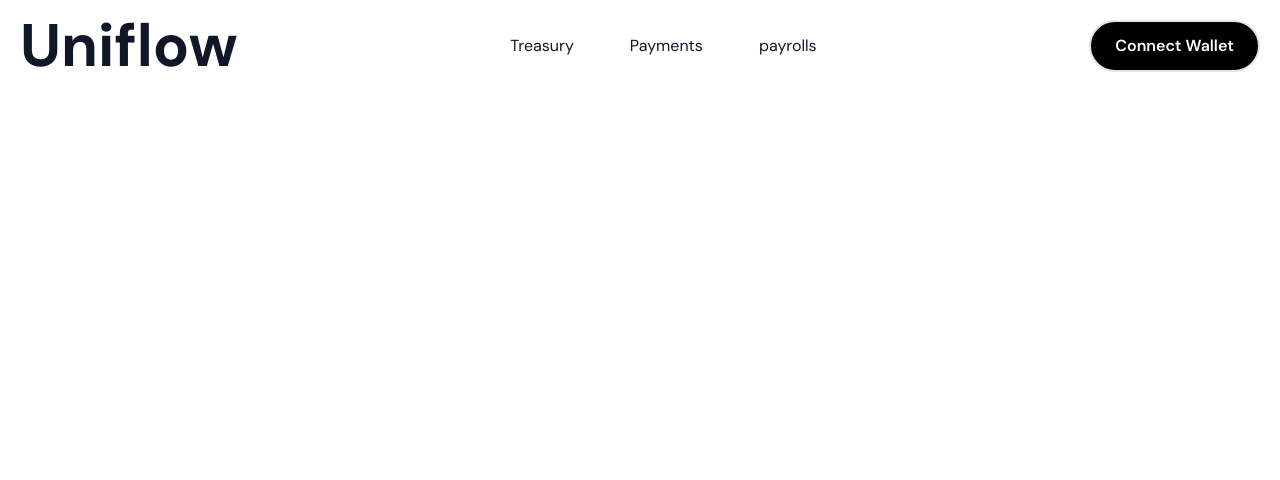
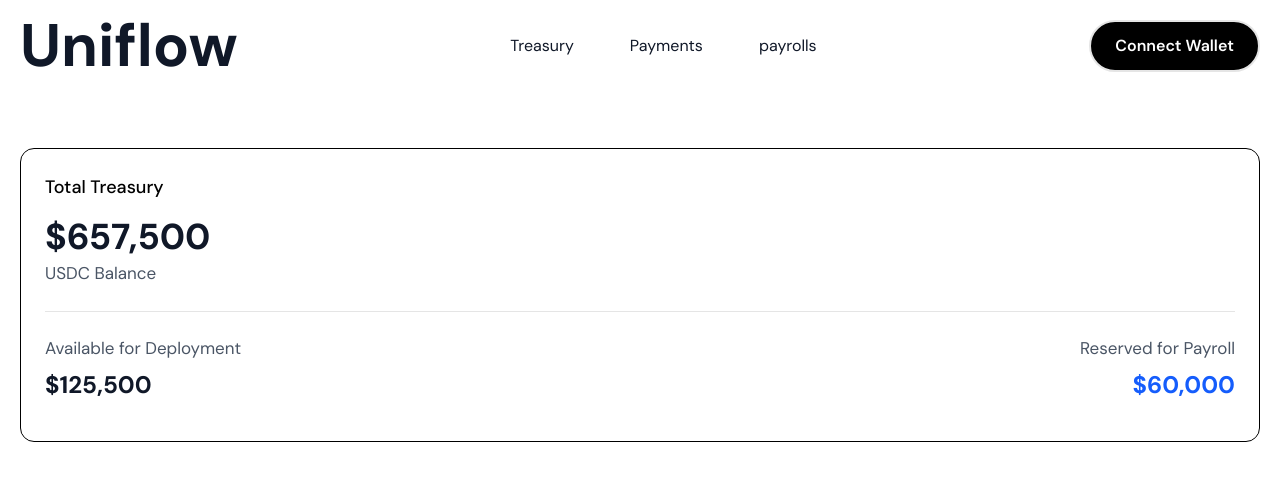
Before and after one commit to Apurvborhade/UniFlow, a Next.js app in the folder frontend/: page / in a window 1280 px wide. Shown: the top 480 px of the page. Built offline with nearby package versions, Linux system fonts and the light colour scheme.

Commit message:
Treasury Section UI

```diff
--- a/frontend/app/(root)/page.tsx
+++ b/frontend/app/(root)/page.tsx
@@ -1,9 +1,28 @@
-import React from 'react'
-
 const Dashboard = () => {
   return (
-    <div>Dashboard</div>
-  )
-}
+    <section className="max-w-7xl  mx-auto px-5 py-4 flex items-center justify-between">
+      <div className="bg-white w-full border border-black rounded-xl p-6 mb-8 pt-6 pb-10">
+        <h2 className="text-black font-medium text-lg mb-4">Total Treasury</h2>
+        <div className="mb-6">
+          <p className="text-4xl font-bold text-gray-900">$657,500</p>
+          <p className="text-gray-600 text-[17px] mt-1">USDC Balance</p>
+        </div>
+        <hr className="my-6 border-b-gray-400" />
+        <div className="grid grid-cols-2 gap-8">
+          <div>
+            <p className="text-gray-600 text-[17px] mb-2">
+              Available for Deployment
+            </p>
+            <p className="text-2xl font-bold text-gray-900">$125,500</p>
+          </div>
+          <div className="text-right">
+            <p className="text-gray-600 text-[17px] mb-2">Reserved for Payroll</p>
+            <p className="text-2xl font-bold text-blue-600">$60,000</p>
+          </div>
+        </div>
+      </div>
+    </section>
+  );
+};
 
-export default Dashboard
+export default Dashboard;
--- a/frontend/components/Navbar.tsx
+++ b/frontend/components/Navbar.tsx
@@ -1,32 +1,27 @@
 "use client";
-import { motion } from "framer-motion"
-import { useState } from "react"
+import { motion } from "framer-motion";
+import { useState } from "react";
 import Link from "next/link";
 
-
-
-const items = ["Treasury","Payments","payrolls"];
+const items = ["Treasury", "Payments", "payrolls"];
 
 export default function Navbar() {
-  const [hovered, setHovered] = useState<number | null>(null)
-
-
-
-
+  const [hovered, setHovered] = useState<number | null>(null);
 
   return (
-    <div className="fixed top-0 left-0 right-0 bg-white border-b border-none z-50">
-      <div className="max-w-7xl mx-auto px-5 py-4 flex items-center justify-between">
+
+      <div className="max-w-7xl  mx-auto px-5 py-4 flex items-center justify-between">
         <Link href="/" className="text-6xl font-bold text-gray-900">
           Uniflow
         </Link>
 
-        <nav className="flex gap-2 rounded-full bg-white p-1 relative"
+        <nav
+          className="flex gap-2 rounded-full bg-white p-1 relative"
 
-        onMouseLeave={()=>{
-          setHovered(null)
-
-          }}>
+          onMouseLeave={() => {
+            setHovered(null);
+          }}
+        >
           {items.map((item, i) => (
             <button
               key={item}
@@ -41,8 +36,6 @@ export default function Navbar() {
                 />
               )}
               <span className="relative z-10">{item}</span>
-
-
             </button>
           ))}
         </nav>
@@ -52,6 +45,6 @@ export default function Navbar() {
           <span className="absolute inset-0 scale-0 rounded-full bg-white transition-transform duration-700 ease-out group-hover:scale-[4]" />
         </button>
       </div>
-    </div>
+
   );
 }
```
